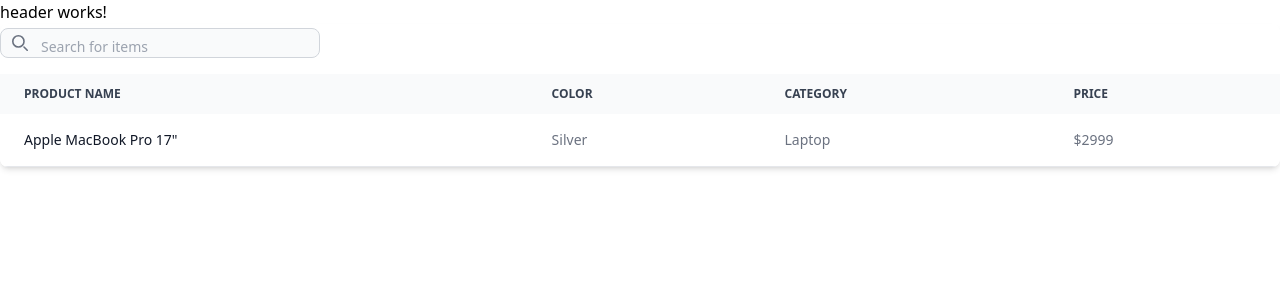
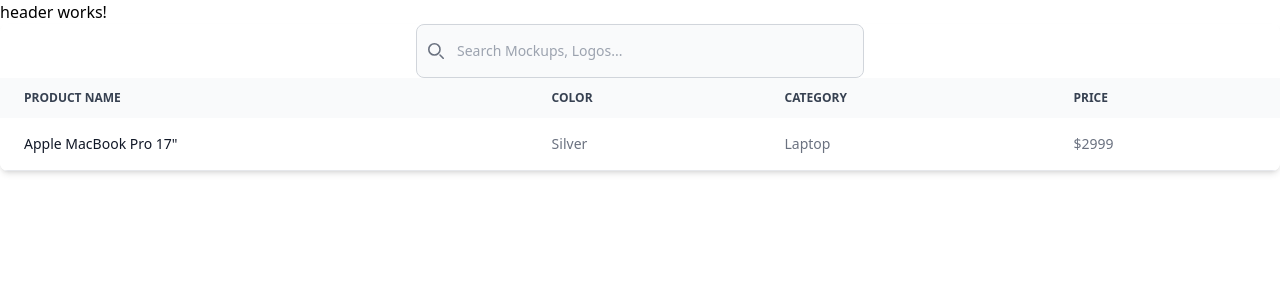
Before and after one commit to 1mohammad/medication-tracker, an Angular app: page / in a window 1280 px wide. Shown: the top 300 px of the page. Built offline with nearby package versions, Linux system fonts and the light colour scheme.

Commit message:
Refactor medication list search input: replaced the existing search input with a new form structure, updated input type to 'search', and improved styling for better user experience.

```diff
--- a/src/app/components/medication-list/medication-list.component.html
+++ b/src/app/components/medication-list/medication-list.component.html
@@ -1,15 +1,17 @@
 <div class="relative overflow-x-auto shadow-md sm:rounded-lg">
-    <div class="pb-4 bg-white">
-        <label for="table-search" class="sr-only">Search</label>
-        <div class="relative mt-1">
-            <div class="absolute inset-y-0 rtl:inset-r-0 start-0 flex items-center ps-3 pointer-events-none">
-                <svg class="w-4 h-4 text-gray-500" aria-hidden="true" xmlns="http://www.w3.org/2000/svg" fill="none" viewBox="0 0 20 20">
-                    <path stroke="currentColor" stroke-linecap="round" stroke-linejoin="round" stroke-width="2" d="m19 19-4-4m0-7A7 7 0 1 1 1 8a7 7 0 0 1 14 0Z"/>
-                </svg>
-            </div>
-            <input type="text" id="table-search" class="block pt-2 ps-10 text-sm text-gray-900 border border-gray-300 rounded-lg w-80 bg-gray-50 focus:ring-blue-500 focus:border-blue-500" placeholder="Search for items">
-        </div>
-    </div>
+
+	<form class="max-w-md mx-auto">
+		<label for="default-search" class="mb-2 text-sm font-medium text-gray-900 sr-only">Search</label>
+		<div class="relative">
+			<div class="absolute inset-y-0 start-0 flex items-center ps-3 pointer-events-none">
+				<svg class="w-4 h-4 text-gray-500" aria-hidden="true" xmlns="http://www.w3.org/2000/svg" fill="none" viewBox="0 0 20 20">
+					<path stroke="currentColor" stroke-linecap="round" stroke-linejoin="round" stroke-width="2" d="m19 19-4-4m0-7A7 7 0 1 1 1 8a7 7 0 0 1 14 0Z"/>
+				</svg>
+			</div>
+			<input type="search" id="default-search" class="block w-full p-4 ps-10 text-sm outline-none text-gray-900 border border-gray-300 rounded-lg bg-gray-50 focus:ring-blue-500 focus:border-blue-500" placeholder="Search Mockups, Logos..." required />
+		</div>
+	</form>
+
     <table class="w-full text-sm text-left rtl:text-right text-gray-500">
         <thead class="text-xs text-gray-700 uppercase bg-gray-50">
             <tr>
```
